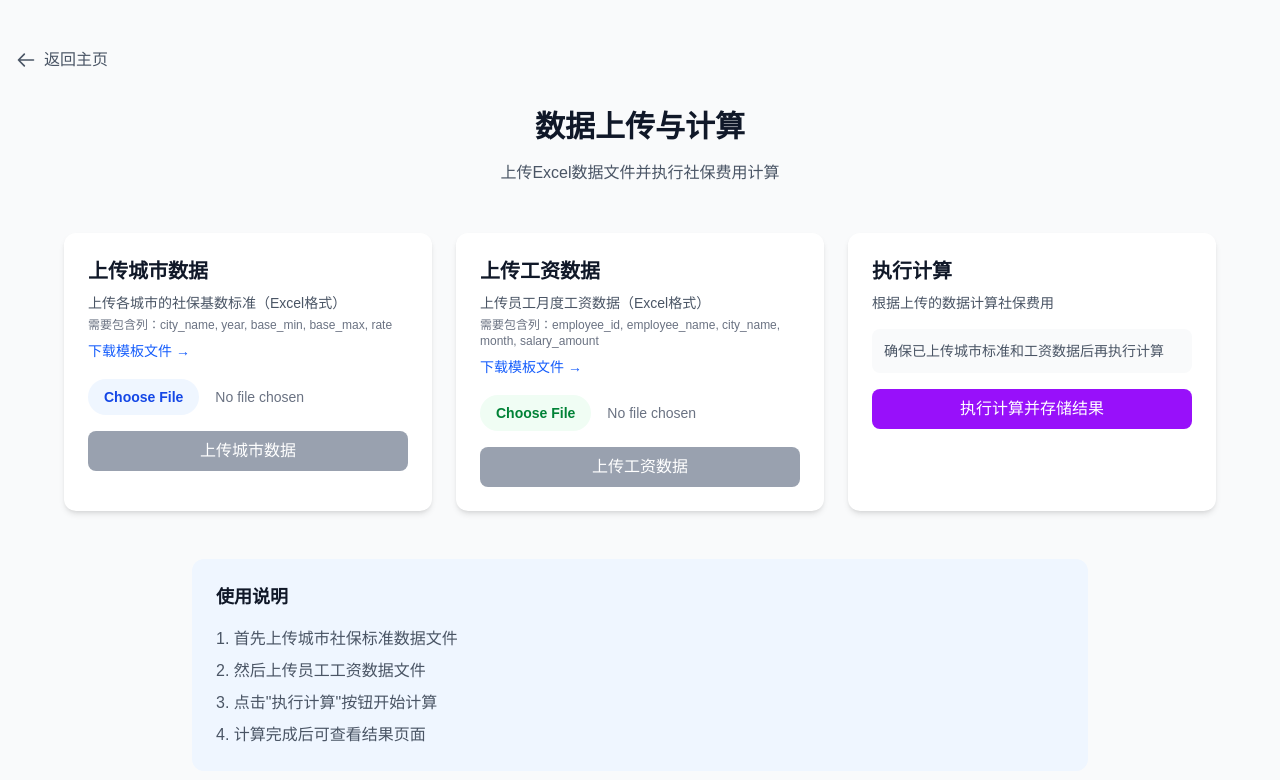
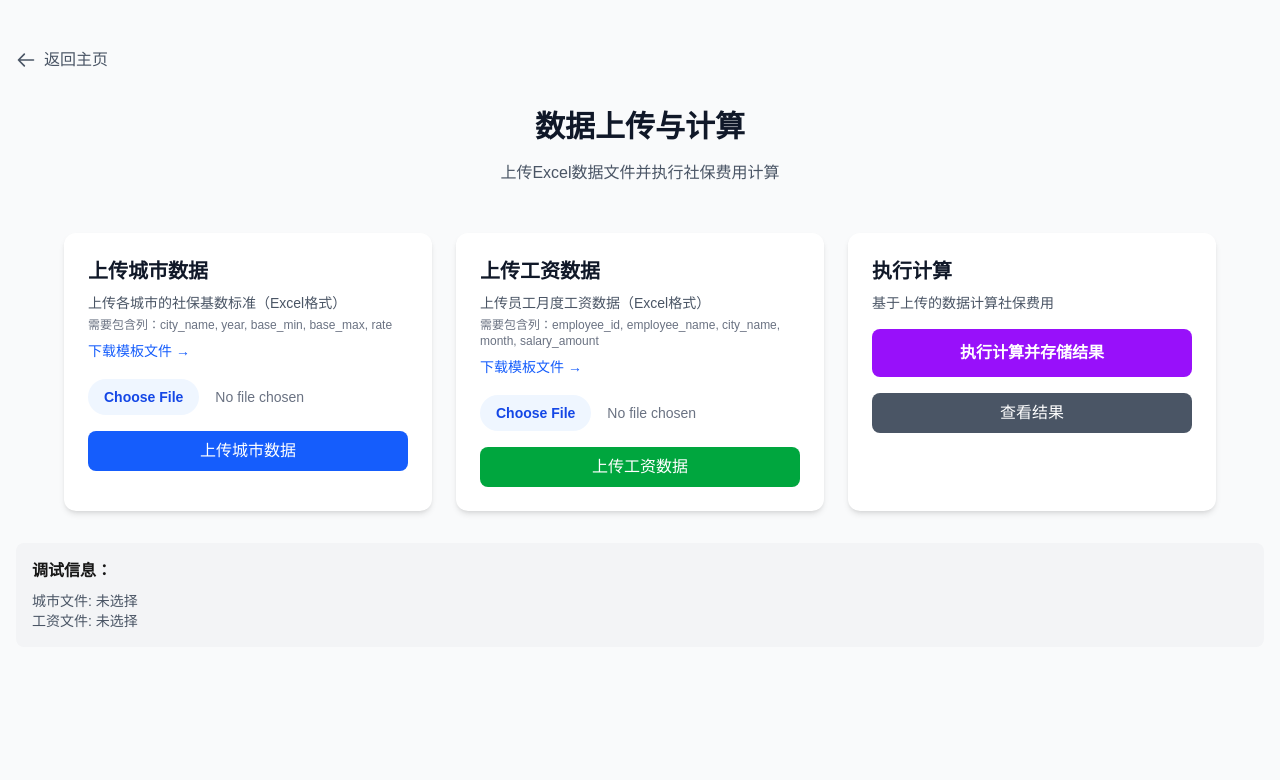
Before and after one commit to Happy-hw/shebao12, a Next.js app: page /upload in a window 1280 px wide. Shown: the top 780 px of the page. Built offline with nearby package versions, Linux system fonts and the light colour scheme.

Commit message:
Debug upload page: Add console logging to track file selection and upload

```diff
--- a/app/upload/page.tsx
+++ b/app/upload/page.tsx
@@ -20,28 +20,48 @@ export default function UploadPage() {
   }
 
   const handleCitiesUpload = async () => {
+    console.log('=== Cities Upload Clicked ===')
+    console.log('citiesFile:', citiesFile)
+    console.log('citiesFile name:', citiesFile?.name)
+    console.log('citiesFile size:', citiesFile?.size)
+
     setUploadingCities(true)
     const formData = new FormData()
 
     // 如果有文件，添加文件
     if (citiesFile) {
+      console.log('Adding file to FormData:', citiesFile.name)
       formData.append('file', citiesFile)
+      console.log('FormData after adding file:', formData)
+    } else {
+      console.log('No file to add!')
     }
 
     try {
+      console.log('Sending request to /api/upload/cities')
       const response = await fetch('/api/upload/cities', {
         method: 'POST',
         body: formData
       })
 
       const result = await response.json()
+      console.log('Response:', result)
 
       if (response.ok) {
-        showMessage(`${result.message}！共上传 ${result.count} 条记录`, 'success')
+        if (result.mock) {
+          showMessage(`${result.message}！共 ${result.count} 条记录`, 'success')
+        } else {
+          showMessage(`${result.message}！共上传 ${result.count} 条记录`, 'success')
+        }
+        setCitiesFile(null)
+        // 清空文件输入
+        const fileInput = document.getElementById('cities-file-input') as HTMLInputElement
+        if (fileInput) fileInput.value = ''
       } else {
         showMessage(result.error || '上传失败', 'error')
       }
     } catch (error) {
+      console.error('Upload error:', error)
       showMessage('上传过程中出错', 'error')
     } finally {
       setUploadingCities(false)
@@ -49,28 +69,47 @@ export default function UploadPage() {
   }
 
   const handleSalariesUpload = async () => {
+    console.log('=== Salaries Upload Clicked ===')
+    console.log('salariesFile:', salariesFile)
+    console.log('salariesFile name:', salariesFile?.name)
+    console.log('salariesFile size:', salariesFile?.size)
+
     setUploadingSalaries(true)
     const formData = new FormData()
 
     // 如果有文件，添加文件
     if (salariesFile) {
+      console.log('Adding file to FormData:', salariesFile.name)
       formData.append('file', salariesFile)
+    } else {
+      console.log('No file to add!')
     }
 
     try {
+      console.log('Sending request to /api/upload/salaries')
       const response = await fetch('/api/upload/salaries', {
         method: 'POST',
         body: formData
       })
 
       const result = await response.json()
+      console.log('Response:', result)
 
       if (response.ok) {
-        showMessage(`${result.message}！共上传 ${result.count} 条记录`, 'success')
+        if (result.mock) {
+          showMessage(`${result.message}！共 ${result.count} 条记录`, 'success')
+        } else {
+          showMessage(`${result.message}！共上传 ${result.count} 条记录`, 'success')
+        }
+        setSalariesFile(null)
+        // 清空文件输入
+        const fileInput = document.getElementById('salaries-file-input') as HTMLInputElement
+        if (fileInput) fileInput.value = ''
       } else {
         showMessage(result.error || '上传失败', 'error')
       }
     } catch (error) {
+      console.error('Upload error:', error)
       showMessage('上传过程中出错', 'error')
     } finally {
       setUploadingSalaries(false)
@@ -158,21 +197,25 @@ export default function UploadPage() {
 
             <div className="space-y-4">
               <input
+                id="cities-file-input"
                 type="file"
                 accept=".xlsx,.xls"
-                onChange={(e) => setCitiesFile(e.target.files?.[0] || null)}
+                onChange={(e) => {
+                  const file = e.target.files?.[0] || null
+                  console.log('File selected for cities:', file?.name, file?.size)
+                  setCitiesFile(file)
+                }}
                 className="block w-full text-sm text-gray-500 dark:text-gray-300
                   file:mr-4 file:py-2 file:px-4
                   file:rounded-full file:border-0
                   file:text-sm file:font-semibold
                   file:bg-blue-50 file:text-blue-700
-                  dark:file:bg-blue-900 dark:file:text-blue-200
-                  hover:file:bg-blue-100 dark:hover:file:bg-blue-800"
+                  hover:file:bg-blue-100"
               />
 
               <button
                 onClick={handleCitiesUpload}
-                disabled={!citiesFile || uploadingCities}
+                disabled={uploadingCities}
                 className="w-full py-2 px-4 bg-blue-600 text-white rounded-lg hover:bg-blue-700 disabled:bg-gray-400 disabled:cursor-not-allowed transition-colors"
               >
                 {uploadingCities ? '上传中...' : '上传城市数据'}
@@ -203,21 +246,25 @@ export default function UploadPage() {
 
             <div className="space-y-4">
               <input
+                id="salaries-file-input"
                 type="file"
                 accept=".xlsx,.xls"
-                onChange={(e) => setSalariesFile(e.target.files?.[0] || null)}
+                onChange={(e) => {
+                  const file = e.target.files?.[0] || null
+                  console.log('File selected for salaries:', file?.name, file?.size)
+                  setSalariesFile(file)
+                }}
                 className="block w-full text-sm text-gray-500 dark:text-gray-300
                   file:mr-4 file:py-2 file:px-4
                   file:rounded-full file:border-0
                   file:text-sm file:font-semibold
-                  file:bg-green-50 file:text-green-700
-                  dark:file:bg-green-900 dark:file:text-green-200
-                  hover:file:bg-green-100 dark:hover:file:bg-green-800"
+                  file:bg-blue-50 file:text-blue-700
+                  hover:file:bg-blue-100"
               />
 
               <button
                 onClick={handleSalariesUpload}
-                disabled={!salariesFile || uploadingSalaries}
+                disabled={uploadingSalaries}
                 className="w-full py-2 px-4 bg-green-600 text-white rounded-lg hover:bg-green-700 disabled:bg-gray-400 disabled:cursor-not-allowed transition-colors"
               >
                 {uploadingSalaries ? '上传中...' : '上传工资数据'}
@@ -232,39 +279,38 @@ export default function UploadPage() {
                 执行计算
               </h3>
               <p className="text-sm text-gray-600 dark:text-gray-300">
-                根据上传的数据计算社保费用
+                基于上传的数据计算社保费用
               </p>
             </div>
 
             <div className="space-y-4">
-              <div className="text-sm text-gray-600 dark:text-gray-300 bg-gray-50 dark:bg-gray-700 rounded-lg p-3">
-                确保已上传城市标准和工资数据后再执行计算
-              </div>
-
               <button
                 onClick={handleCalculate}
                 disabled={calculating}
-                className="w-full py-2 px-4 bg-purple-600 text-white rounded-lg hover:bg-purple-700 disabled:bg-gray-400 disabled:cursor-not-allowed transition-colors"
+                className="w-full py-3 px-4 bg-purple-600 text-white rounded-lg hover:bg-purple-700 disabled:bg-gray-400 disabled:cursor-not-allowed transition-colors font-semibold"
               >
                 {calculating ? '计算中...' : '执行计算并存储结果'}
+              </button>
+
+              <button
+                onClick={() => router.push('/results')}
+                className="w-full py-2 px-4 bg-gray-600 text-white rounded-lg hover:bg-gray-700 transition-colors"
+              >
+                查看结果
               </button>
             </div>
           </div>
         </div>
 
-        {/* 使用说明 */}
-        <div className="mt-12 max-w-4xl mx-auto">
-          <div className="bg-blue-50 dark:bg-blue-900/20 rounded-xl p-6">
-            <h4 className="text-lg font-semibold text-gray-900 dark:text-white mb-4">
-              使用说明
-            </h4>
-            <ol className="list-decimal list-inside space-y-2 text-gray-600 dark:text-gray-300">
-              <li>首先上传城市社保标准数据文件</li>
-              <li>然后上传员工工资数据文件</li>
-              <li>点击"执行计算"按钮开始计算</li>
-              <li>计算完成后可查看结果页面</li>
-            </ol>
-          </div>
+        {/* 调试信息 */}
+        <div className="mt-8 p-4 bg-gray-100 dark:bg-gray-800 rounded-lg">
+          <h4 className="font-semibold mb-2">调试信息：</h4>
+          <p className="text-sm text-gray-600 dark:text-gray-300">
+            城市文件: {citiesFile ? `${citiesFile.name} (${citiesFile.size} bytes)` : '未选择'}
+          </p>
+          <p className="text-sm text-gray-600 dark:text-gray-300">
+            工资文件: {salariesFile ? `${salariesFile.name} (${salariesFile.size} bytes)` : '未选择'}
+          </p>
         </div>
       </div>
     </div>
```
